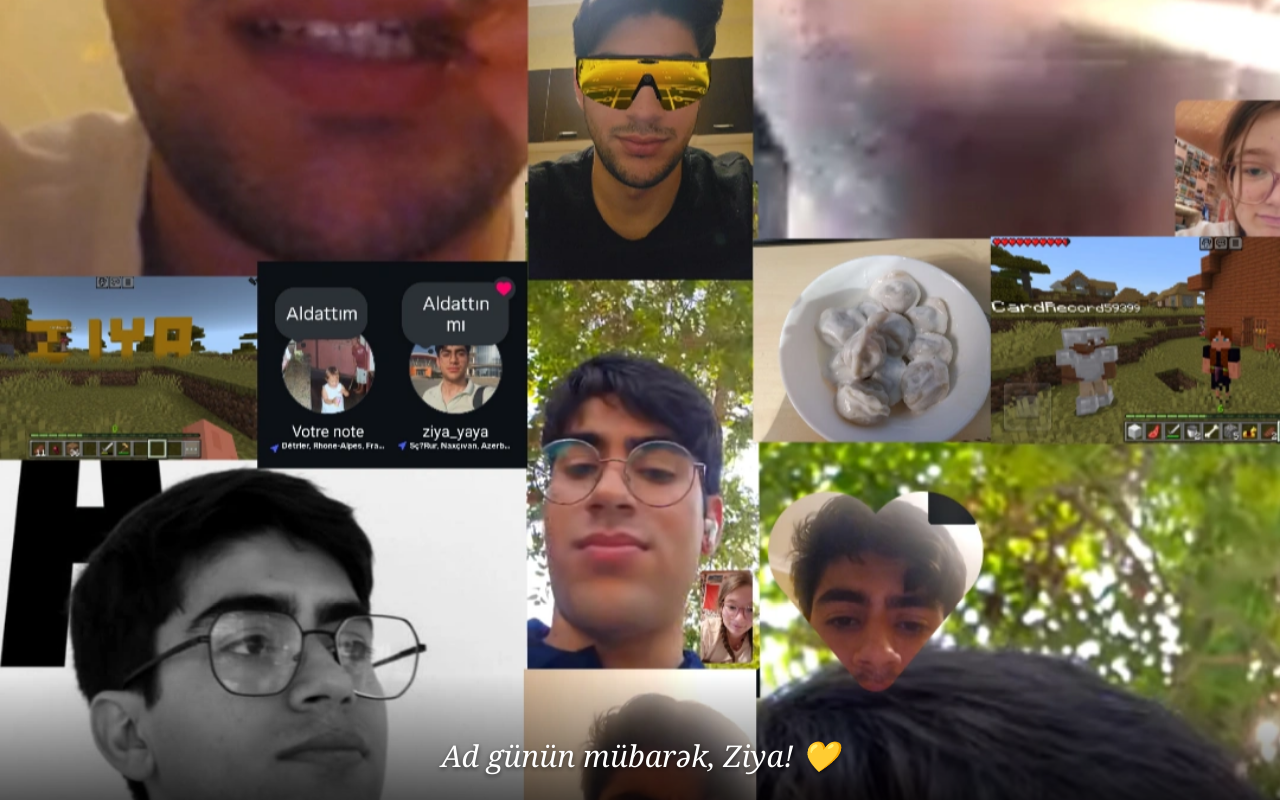
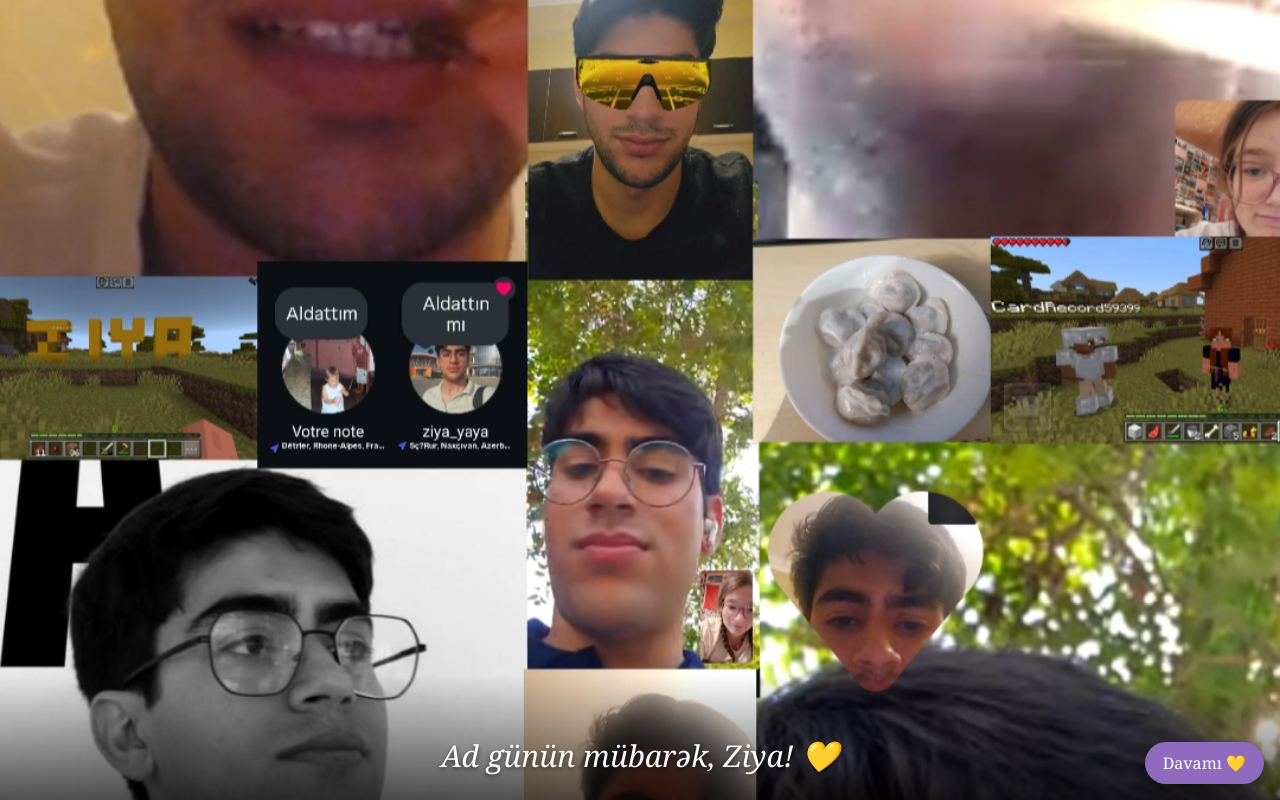
Before and after one commit to alinade73/joyeuxanniversairebsfever, a plain HTML site: page collage.html in a window 1280 px wide. Drawn offline with Linux system fonts and the light colour scheme.

Commit message:
Add files via upload

````diff
--- a/collage.html
+++ b/collage.html
@@ -99,6 +99,12 @@
       caption.style.display = "block";
     });
   </script>
+  <a class="next" href="merci.html">Davamı 💛</a>
+<style>
+.next{position:fixed;right:16px;bottom:calc(16px + env(safe-area-inset-bottom,0px));z-index:5;
+  background:#8e6bbf;color:#fff;text-decoration:none;padding:10px 18px;border-radius:24px;
+  font-family:Georgia,serif;box-shadow:0 4px 12px rgba(0,0,0,.3)}
+</style>
 </body>
 </html>
 ```
````
